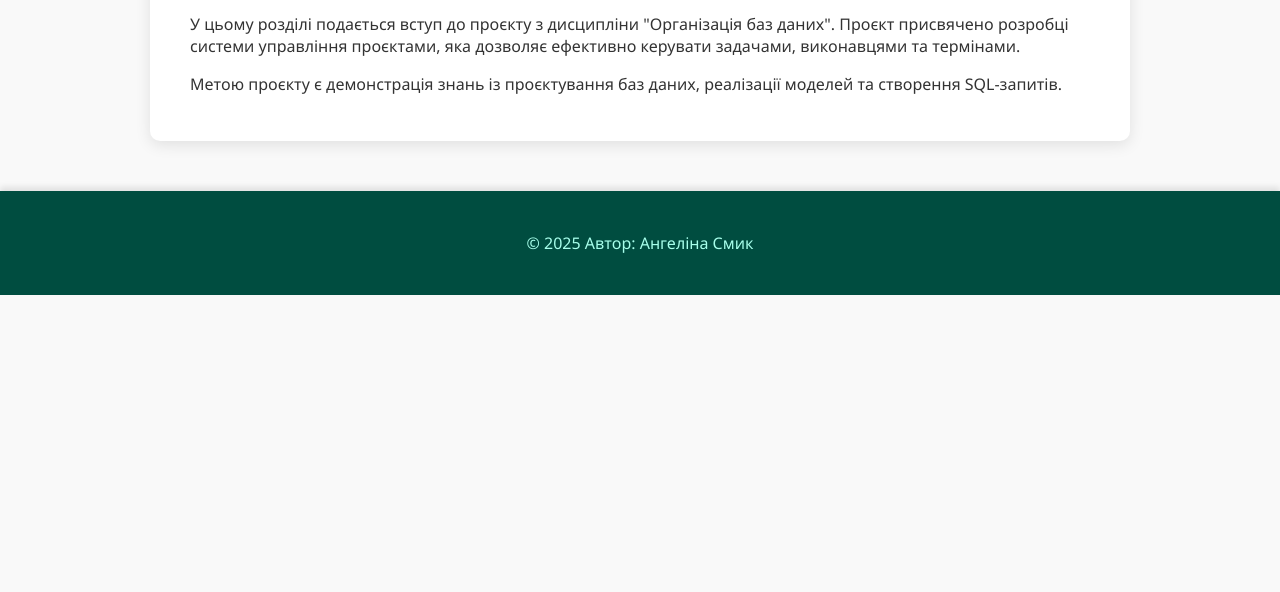
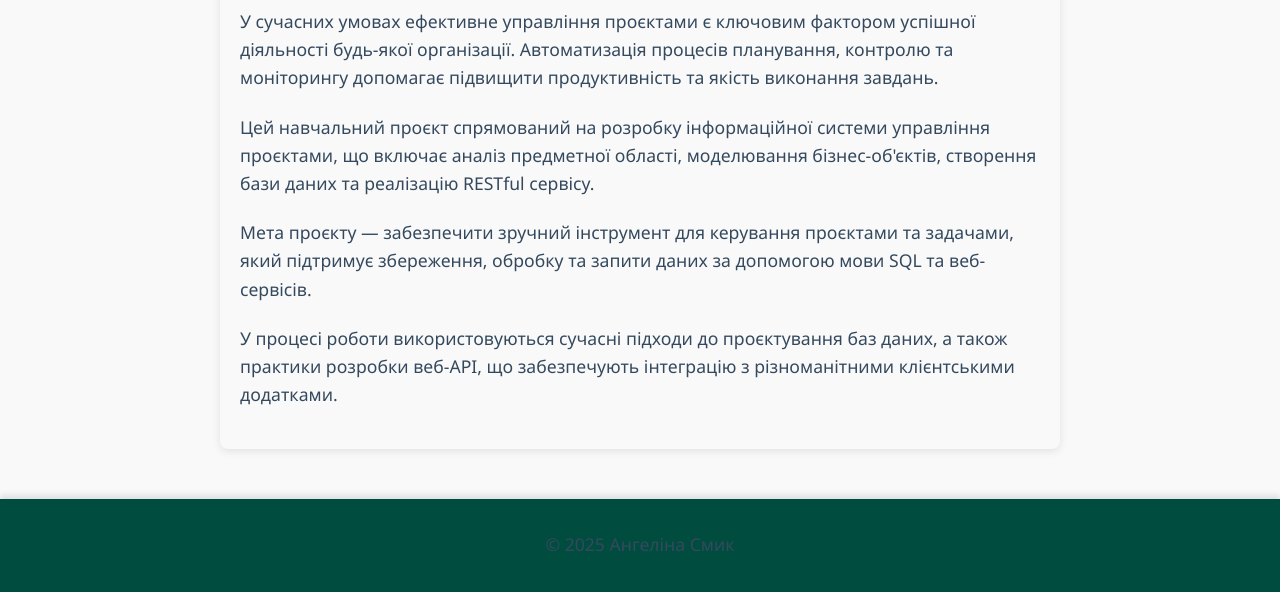
Before and after one commit to oangelinochka/db_angelina_io_z31, a website: page docs/intro.html in a window 1280 px wide. Shown: the part 226-818 px from the top of the page. Drawn offline with Linux system fonts and the light colour scheme.

Commit message:
Update intro.html

```diff
--- a/docs/intro.html
+++ b/docs/intro.html
@@ -1,28 +1,64 @@
 <!DOCTYPE html>
 <html lang="uk">
 <head>
-  <meta charset="UTF-8">
+  <meta charset="UTF-8" />
   <title>Вступ | Система управління проєктами</title>
   <link rel="stylesheet" href="style.css">
+  <style>
+    main {
+      max-width: 800px;
+      margin: 30px auto;
+      padding: 20px;
+      font-family: "Segoe UI", Tahoma, Geneva, Verdana, sans-serif;
+      line-height: 1.6;
+      background-color: #f9f9f9;
+      border-radius: 8px;
+      box-shadow: 0 2px 8px rgb(0 0 0 / 0.1);
+    }
+    h1, h2 {
+      text-align: center;
+      color: #2c3e50;
+    }
+    p {
+      margin-bottom: 1.2em;
+      color: #34495e;
+      font-size: 1.1rem;
+    }
+    footer {
+      text-align: center;
+      padding: 15px;
+      font-size: 0.9rem;
+      color: #666;
+    }
+  </style>
 </head>
 <body>
   <header>
     <h1>Система управління проєктами</h1>
-    <h2>Вступ</h2>
   </header>
 
   <main>
+    <h2>Вступ</h2>
     <p>
-      У цьому розділі подається вступ до проєкту з дисципліни "Організація баз даних".
-      Проєкт присвячено розробці системи управління проєктами, яка дозволяє ефективно керувати задачами, виконавцями та термінами.
+      У сучасних умовах ефективне управління проєктами є ключовим фактором успішної діяльності будь-якої організації.
+      Автоматизація процесів планування, контролю та моніторингу допомагає підвищити продуктивність та якість виконання завдань.
     </p>
     <p>
-      Метою проєкту є демонстрація знань із проєктування баз даних, реалізації моделей та створення SQL-запитів.
+      Цей навчальний проєкт спрямований на розробку інформаційної системи управління проєктами,
+      що включає аналіз предметної області, моделювання бізнес-об'єктів, створення бази даних та реалізацію RESTful сервісу.
+    </p>
+    <p>
+      Мета проєкту — забезпечити зручний інструмент для керування проєктами та задачами, який підтримує збереження,
+      обробку та запити даних за допомогою мови SQL та веб-сервісів.
+    </p>
+    <p>
+      У процесі роботи використовуються сучасні підходи до проєктування баз даних,
+      а також практики розробки веб-API, що забезпечують інтеграцію з різноманітними клієнтськими додатками.
     </p>
   </main>
 
   <footer>
-    <p>© 2025 Автор: Ангеліна Смик</p>
+    <p>© 2025 Ангеліна Смик</p>
   </footer>
 </body>
 </html>
```
